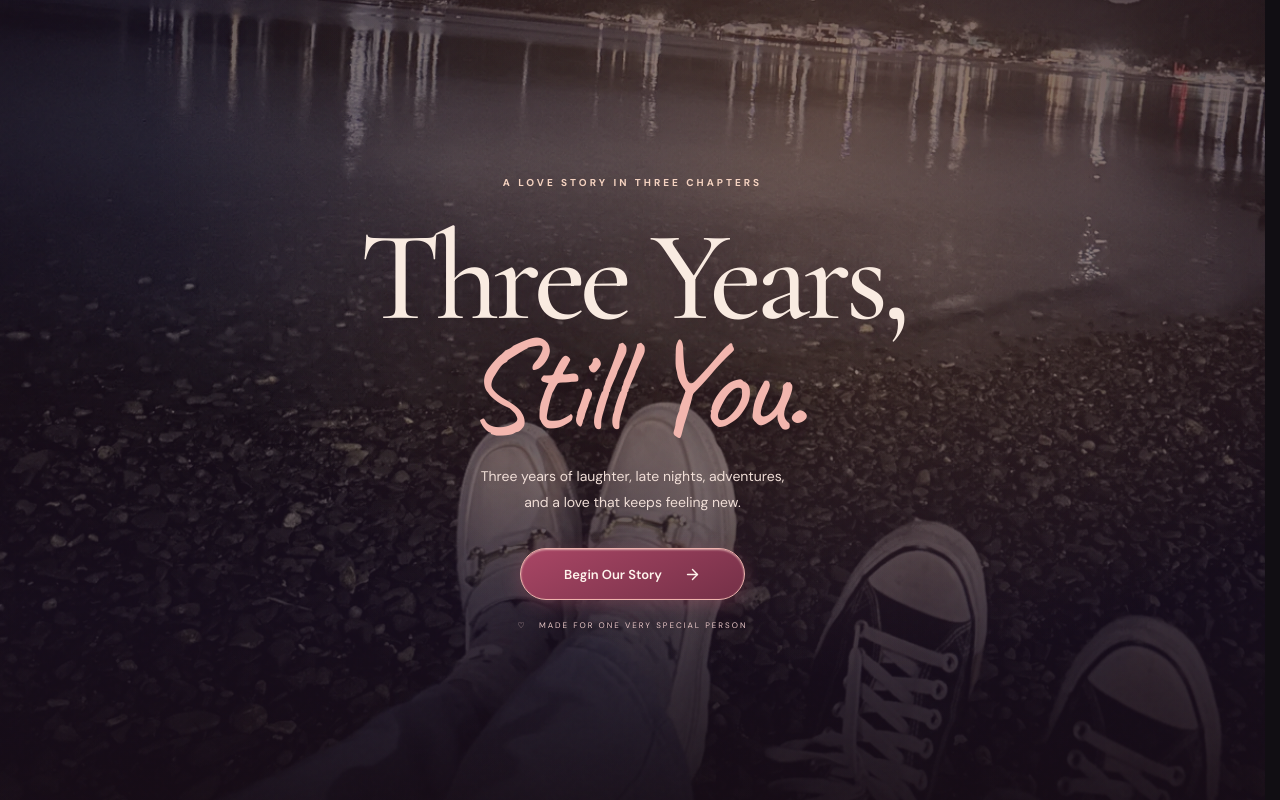
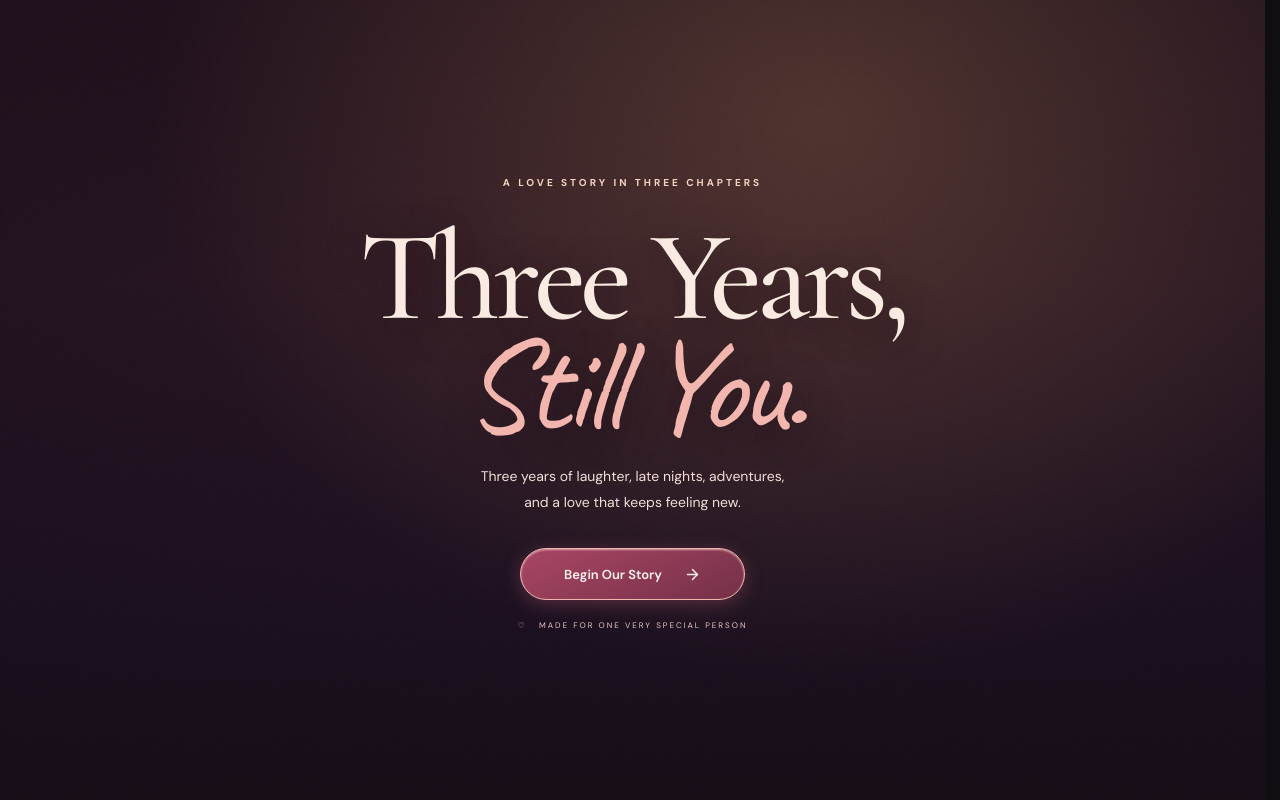
Before and after one commit to Rin0666/3rd-anniversary-, a React (Vite) app: page / in a window 1280 px wide. Built offline with nearby package versions, Linux system fonts and the light colour scheme.

Commit message:
Fade hero image in smoothly after it finishes loading

```diff
--- a/src/App.jsx
+++ b/src/App.jsx
@@ -138,7 +138,7 @@ function Hero({ phase, onBegin }) {
   const reducedMotion = useReducedMotion();
   const opened = phase === 'open';
   return <section id="home" className="hero" style={{ "--hero-focus": settings.heroImagePosition }}>
-    <Photo drift className="hero-photo" src={settings.heroImage || demo.hero} eager alt={settings.heroImage ? settings.heroImageAlt : "Illustrative silhouette of a couple against a sunset"} sample={!settings.heroImage} />
+    <Photo drift className="hero-photo" src={settings.heroImage || demo.hero} eager fadeIn alt={settings.heroImage ? settings.heroImageAlt : "Illustrative silhouette of a couple against a sunset"} sample={!settings.heroImage} />
     <div className="hero-shade" />
     <div className="film-grain" aria-hidden="true" />
     <motion.div className="hero-copy" initial={reducedMotion ? false : { opacity: 0, y: 28 }} animate={{ opacity: 1, y: 0 }} transition={{ duration: reducedMotion ? 0 : 1.05 }}>
--- a/src/Photo.jsx
+++ b/src/Photo.jsx
@@ -1,12 +1,26 @@
 import React, { useEffect, useState } from 'react';
 import { Heart, ZoomIn } from 'lucide-react';
 
-export default function Photo({ src, alt, className = '', eager = false, children, sample = false, onOpen, position, drift = false }) {
+export default function Photo({ src, alt, className = '', eager = false, children, sample = false, onOpen, position, drift = false, fadeIn = false }) {
   const [broken, setBroken] = useState(false);
+  const [loadedSrc, setLoadedSrc] = useState(null);
   useEffect(() => setBroken(false), [src]);
-  return <div className={'photo ' + className} data-scroll-depth={drift ? 'photo' : undefined}>
+
+  const revealImage = (event) => {
+    const image = event.currentTarget;
+    // Decode before revealing so a slow device never flashes an undecoded frame.
+    const markReady = () => setLoadedSrc(src);
+    if (typeof image.decode === 'function') {
+      void image.decode().then(markReady, markReady);
+    } else {
+      markReady();
+    }
+  };
+
+  return <div className={'photo ' + className} data-scroll-depth={drift ? 'photo' : undefined}
+    data-image-ready={fadeIn ? String(loadedSrc === src) : undefined}>
     {src && !broken ? <img src={src} alt={alt || 'Romantic photograph'} loading={eager ? 'eager' : 'lazy'}
-      fetchPriority={eager ? 'high' : undefined} decoding="async" style={position ? { objectPosition: position } : undefined} onError={() => setBroken(true)} />
+      fetchPriority={eager ? 'high' : undefined} decoding="async" style={position ? { objectPosition: position } : undefined} onLoad={fadeIn ? revealImage : undefined} onError={() => setBroken(true)} />
       : <div className="photo-fallback"><Heart size={30} strokeWidth={1} /><span>Add your photo</span></div>}
     {sample && <span className="sample-tag">SAMPLE PHOTO</span>}
     {onOpen && <button type="button" className="photo-open" onClick={onOpen} aria-label={`View photo: ${alt}`}>
--- a/src/styles.css
+++ b/src/styles.css
@@ -34,8 +34,10 @@ h1,h2,h3,.polaroid strong,.overview-quote,.chapter-ending,.memory-copy h3{font-f
 .photo-fallback{height:100%;min-height:150px;display:flex;flex-direction:column;gap:12px;align-items:center;justify-content:center;color:#ddc4b9;background:linear-gradient(145deg,#745653,#39222c);font-family:'Caveat',cursive;font-size:22px}
 .sample-tag{position:absolute;z-index:3;bottom:10px;left:10px;letter-spacing:1.5px;font-size:8px;color:white;background:#140d14a8;padding:6px 8px;border-radius:2px;pointer-events:none}
 .hero-photo,.hero-shade{position:absolute;inset:0;width:100%;height:100%}
-.hero-photo{z-index:-3}
-.hero-photo img{object-position:center 42%;filter:saturate(.75) sepia(.15)}
+.hero-photo{z-index:-3;background:#25151e}
+.hero-photo img{object-position:center 42%;filter:saturate(.75) sepia(.15);opacity:0}
+.hero-photo[data-image-ready="true"] img{animation:hero-photo-fade-in 1.4s cubic-bezier(.22,1,.36,1) both}
+@keyframes hero-photo-fade-in{from{opacity:0}to{opacity:1}}
 .hero-shade{z-index:-2;background:linear-gradient(180deg,#150e15bd 0%,#180e1496 24%,#170d16a8 58%,#170d16ec 100%)}
 .hero-copy{max-width:600px;position:relative;z-index:2}
 .hero .eyebrow{color:#f5d3c1;letter-spacing:3px}
```
Also changed, not shown: 1 other file (tests, documents, lock files or other folders).
